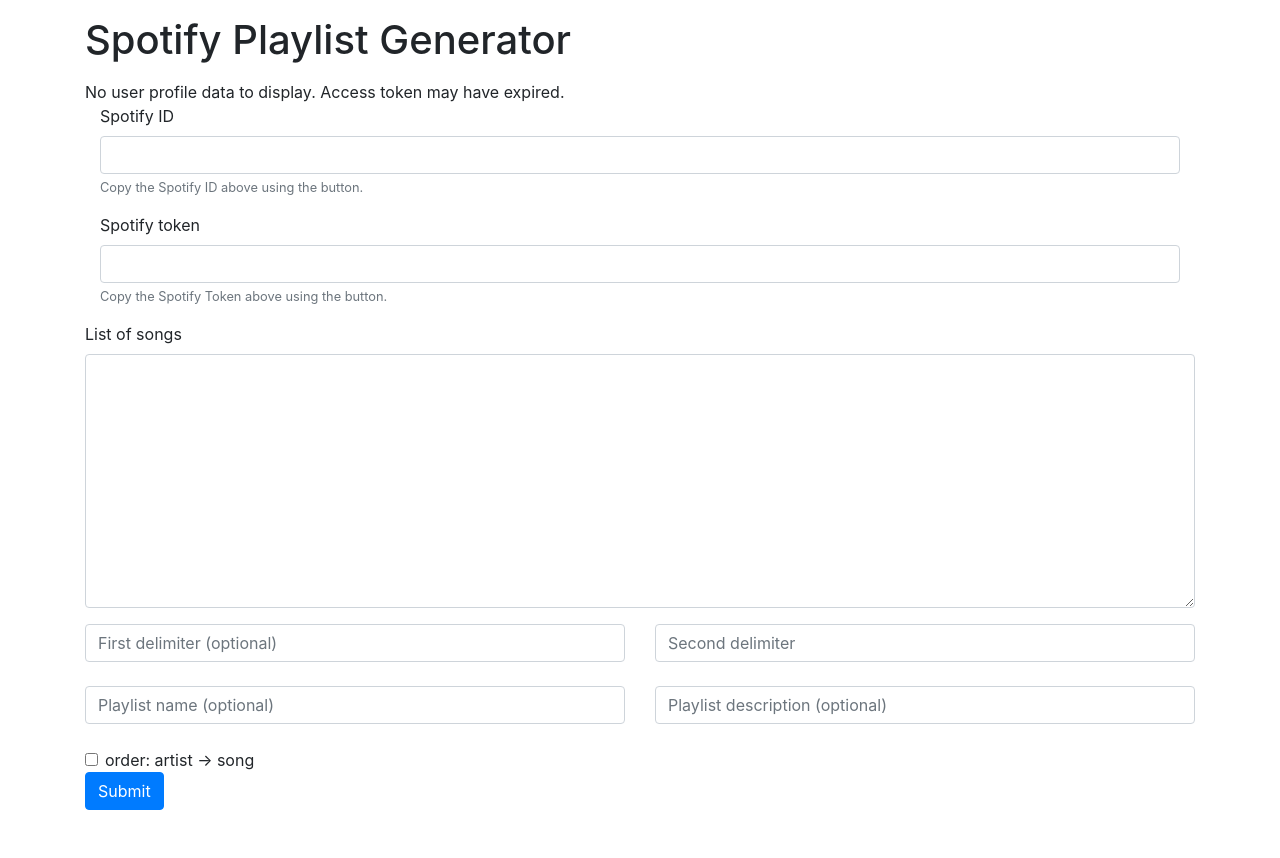
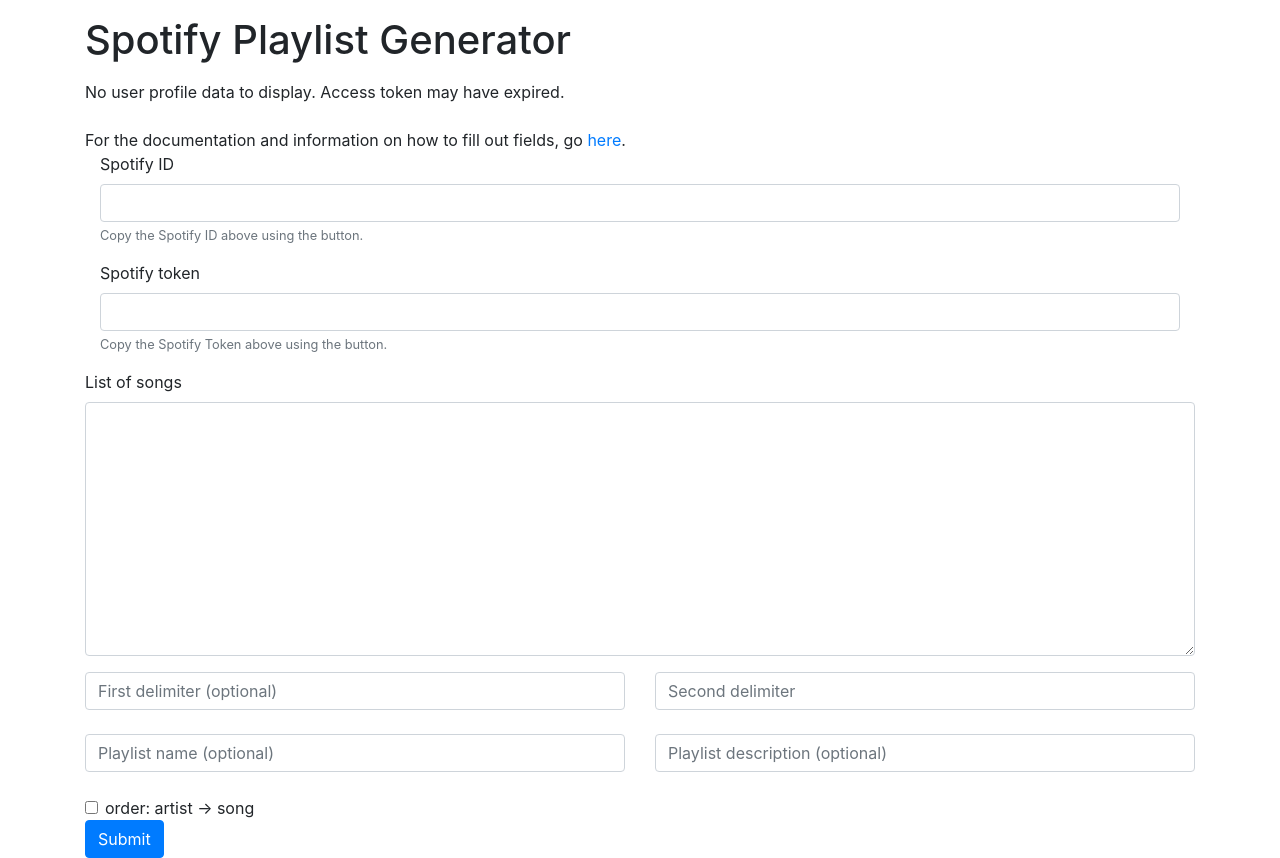
Before and after one commit to Paulinakhew/playlist_generator, a Flask app: page /callback in a window 1280 px wide. Before the commit the page ends 810 px from the top, so only its background shows below. Run offline with Flask 2, Linux system fonts and the light colour scheme; some libraries are stand-ins or nearby versions.

Commit message:
:children_crossing: Add a link to github readme

```diff
--- a/templates/profile.html
+++ b/templates/profile.html
@@ -37,6 +37,10 @@
     <button onclick="copy('id')">Copy text</button>
   </script>
   {% endraw %}
+
+  <br>
+  For the documentation and information on how to fill out fields, go <a href="https://github.com/Paulinakhew/playlist_generator/blob/main/README.md#example">here</a>.
+  <br>
 
   <div class="form-group">
     <div class="col">
```
